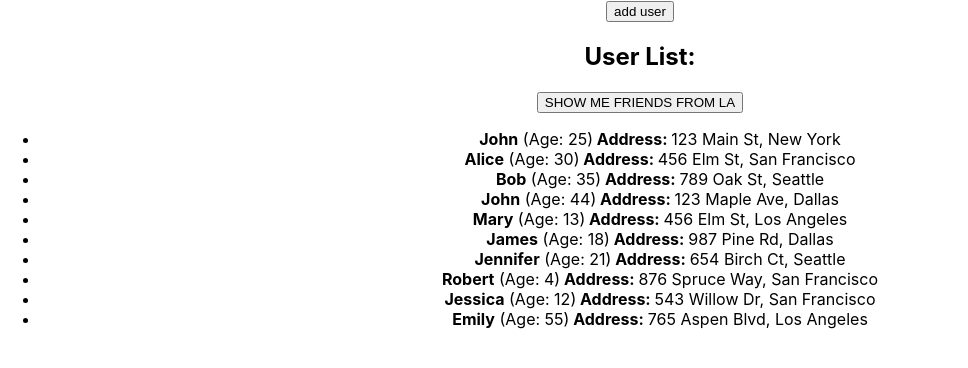
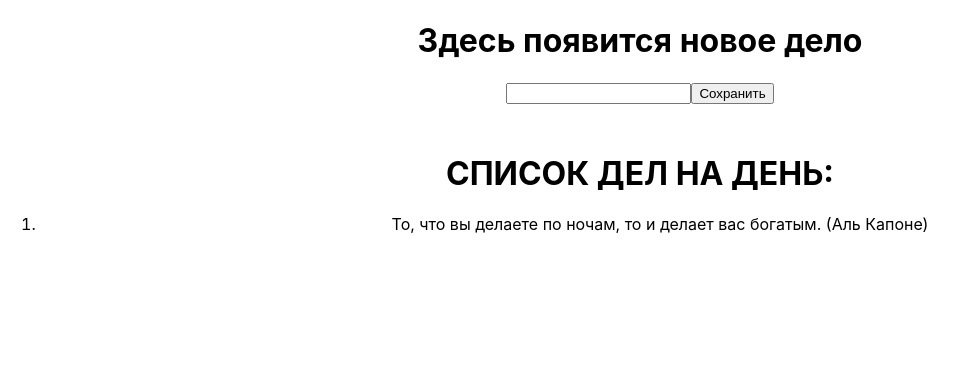
Before and after one commit to Maximaab/homework-front-main, a React (Create React App) app: page / in a window 1280 px wide. Shown: the top 368 px of the page, without its empty margins (0-968 px from the left). Built offline with nearby package versions, Linux system fonts and the light colour scheme.

Commit message:
commit 3

```diff
--- a/src/App.tsx
+++ b/src/App.tsx
@@ -8,8 +8,8 @@ function App() {
   return (
     <div className="App">
         {/*<HW1 />>*/}
-        <HW2 />
-      {/*<HW3 />*/}
+        {/*<HW2 />*/}
+      <HW3 />
       {/*<HW4 />*/}
     </div>
   );
--- a/src/HW/3/HW3.tsx
+++ b/src/HW/3/HW3.tsx
@@ -1,4 +1,4 @@
-import { useState } from 'react';
+import {ChangeEvent, useState} from 'react';
 
 export const HW3 = () => {
   // 1️⃣ Раскомментируйте JSX(HW3.tsx) и вы увидите,
@@ -11,17 +11,15 @@ export const HW3 = () => {
 
 
   const [currentText, setCurrentText] = useState('');
-  const [texts, setTexts] = useState<string[]>([
-    'То, что вы делаете по ночам, то и делает вас богатым. (Аль Капоне)',
-  ]);
+  const [texts, setTexts] = useState<string[]>(['То, что вы делаете по ночам, то и делает вас богатым. (Аль Капоне)',]);
 
-  const handleChange = (event: 'НУЖНО ПРОТИПИЗИРОВАТЬ') => {
-    // setCurrentText(ЧЕГО-ТО НЕ ХВАТАЕТ);
+  const handleChange = (event: ChangeEvent<HTMLInputElement>) => {
+     setCurrentText(event.currentTarget.value);
   };
 
   const handleSave = () => {
-    // ЗАСЕТАТЬ БЫ ТЕКСТ В texts И НЕ ПОТЕРЯТЬ НАПУТСТВИЕ ИЗ ПРОШЛОГО ВЕКА)
-    // А ЗАТЕМ УБРАТЬ ЗА СОБОЙ В currentText
+    setTexts([...texts, currentText])
+    setCurrentText('')
   };
 
   return (
@@ -32,22 +30,22 @@ export const HW3 = () => {
         <h1 id={'hw03-default-text'}>Здесь появится новое дело</h1> // ничего не меняем, здесь все норм
       )}
 
-      {/*<input id={'hw03-input'} type="text" value={currentText} onChange={handleChange} />*/}
+      <input id={'hw03-input'} type="text" value={currentText} onChange={handleChange} />
 
-      <button id={'hw03-button'} onClick={() => {}}> // НЕ ХВАТАТЕТ ФУНКЦИИ
+      <button id={'hw03-button'} onClick={() => {handleSave()}}>
         Сохранить
       </button>
 
       <h1 style={{ marginTop: '50px' }}>СПИСОК ДЕЛ НА ДЕНЬ:</h1>
 
       <ol id={'hw03-tasks'}>
-        {/*{ОТРИСОВАТЬ МАССИВ.map((el, index) => {*/}
-        {/*  return (*/}
-        {/*    <li key={index} id={`hw03-task-${index}`}>*/}
-        {/*      {el}*/}
-        {/*    </li>*/}
-        {/*  );*/}
-        {/*})}*/}
+        {texts.map((el, index) => {
+          return (
+            <li key={index} id={`hw03-task-${index}`}>
+              {el}
+            </li>
+          );
+        })}
       </ol>
     </div>
   );
```
